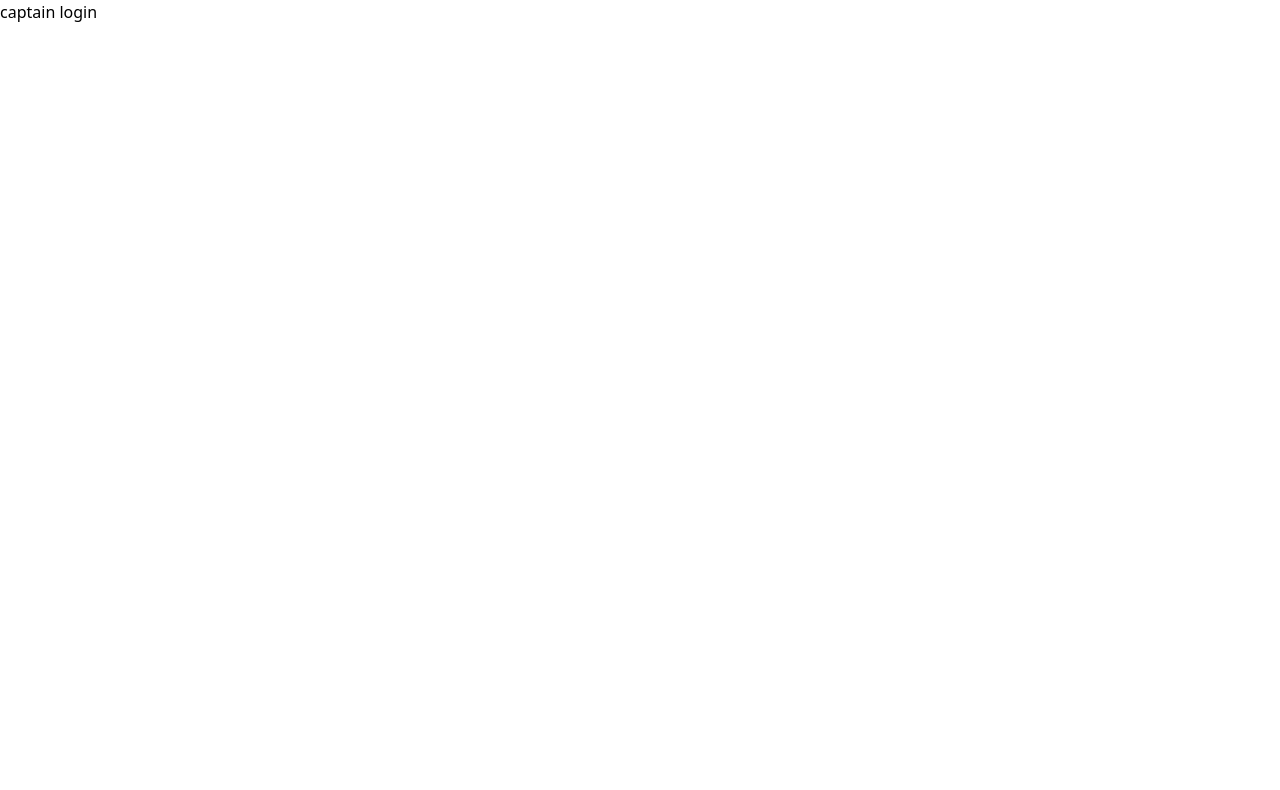
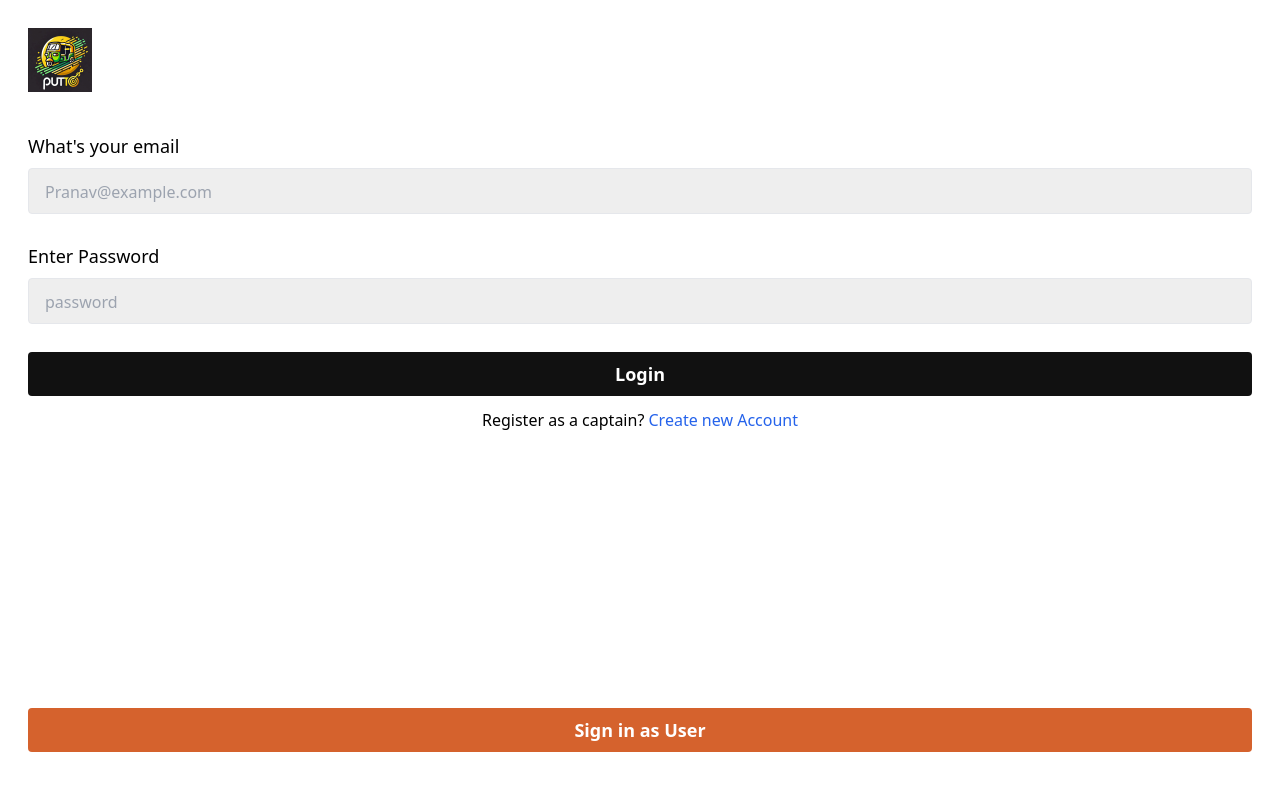
Before and after one commit to Pran2535/Pu_toto, a React (Vite) app in the folder frontend/: page /captain-login in a window 1280 px wide. Shown: the top 790 px of the page. Built offline with nearby package versions, Linux system fonts and the light colour scheme.

Commit message:
ab user signup and captain signup banake push karte hai

```diff
--- a/frontend/src/pages/CaptainLogin.jsx
+++ b/frontend/src/pages/CaptainLogin.jsx
@@ -1,9 +1,54 @@
-import React from 'react'
+import React, { useState } from 'react'
+import Logo from '../assets/logo.jpg'
+import { Link } from 'react-router-dom'
+const CaptainLogin = () => {
+  const [email,setEmail] = useState("");
+  const[password,setPassword] = useState("")
+  const[userData,setUserData]= useState({})
+  const submitHandler=(e)=>{
+e.preventDefault();
+setUserData({
+  email:email,
+  password:password
+})
+console.log(userData);
 
-const CaptainLogin = () => {
+setEmail('');
+setPassword('');
+  }
   return (
-    <div>
-      captain login
+    <div className='p-7 h-screen flex flex-col justify-between '>
+      <div className="">
+        <img src={Logo} className='w-16 mb-10'/>
+      <form onSubmit={(e)=>{
+        submitHandler(e)
+      }}>
+      <h3 className='text-lg font-medium mb-2'>What's your email</h3>
+      <input
+      required
+      value={email}
+      onChange={(e)=>setEmail(e.target.value)}
+      className='bg-[#eeeeee]  mb-7 rounded px-4 py-2 border w-full text-lg placeholder:text-base'
+      type="email"
+       placeholder="Pranav@example.com"/>
+      <h3 className='text-lg font-medium mb-2'>Enter Password</h3>
+      <input
+      value={password}
+      onChange={(e)=>setPassword(e.target.value)}
+      className='bg-[#eeeeee]  mb-7 rounded px-4 py-2 border w-full text-lg placeholder:text-base'
+      required type="password" placeholder="password"/>
+      <button
+      className='bg-[#111] text-white font-semibold mb-3 rounded px-4 py-2  w-full text-lg placeholder:text-base'
+      >Login</button>
+
+      </form>
+      <p className='text-center'> Register as a captain? <Link  to={'/captain-signup'} className='text-blue-600'>Create new Account</Link></p>
+      </div>
+      <div className="">
+        <Link
+        to={'/login'}
+        className='bg-[#d5622d] flex items-center justify-center text-white font-semibold mb-5 rounded px-4 py-2  w-full text-lg placeholder:text-base'>Sign in as User</Link>
+      </div>
     </div>
   )
 }
--- a/frontend/src/pages/UserLogin.jsx
+++ b/frontend/src/pages/UserLogin.jsx
@@ -1,20 +1,40 @@
-import React from 'react'
+import React, { useState } from 'react'
 import Logo from '../assets/logo.jpg'
 import { Link } from 'react-router-dom'
 const UserLogin = () => {
+  const [email,setEmail] = useState("");
+  const[password,setPassword] = useState("")
+  const[userData,setUserData]= useState({})
+  const submitHandler=(e)=>{
+e.preventDefault();
+setUserData({
+  email:email,
+  password:password
+})
+console.log(userData);
+
+setEmail('');
+setPassword('');
+  }
   return (
     <div className='p-7 h-screen flex flex-col justify-between '>
       <div className="">
         <img src={Logo} className='w-16 mb-10'/>
-      <form>
+      <form onSubmit={(e)=>{
+        submitHandler(e)
+      }}>
       <h3 className='text-lg font-medium mb-2'>What's your email</h3>
       <input
       required
+      value={email}
+      onChange={(e)=>setEmail(e.target.value)}
       className='bg-[#eeeeee]  mb-7 rounded px-4 py-2 border w-full text-lg placeholder:text-base'
       type="email"
        placeholder="Pranav@example.com"/>
       <h3 className='text-lg font-medium mb-2'>Enter Password</h3>
       <input
+      value={password}
+      onChange={(e)=>setPassword(e.target.value)}
       className='bg-[#eeeeee]  mb-7 rounded px-4 py-2 border w-full text-lg placeholder:text-base'
       required type="password" placeholder="password"/>
       <button
@@ -25,7 +45,9 @@
       <p className='text-center'> New here? <Link  to={'/signup'} className='text-blue-600'>Create new Account</Link></p>
       </div>
       <div className="">
-        <button className='bg-[#10b461] text-white font-semibold mb-7 rounded px-4 py-2  w-full text-lg placeholder:text-base'>Sign in as Captain</button>
+        <Link
+        to={'/captain-login'}
+        className='bg-[#10b461] flex items-center justify-center text-white font-semibold mb-5 rounded px-4 py-2  w-full text-lg placeholder:text-base'>Sign in as Captain</Link>
       </div>
     </div>
   )
--- a/frontend/src/pages/UserSignup.jsx
+++ b/frontend/src/pages/UserSignup.jsx
@@ -1,9 +1,54 @@
-import React from 'react'
+import React, { useState } from 'react'
+import Logo from '../assets/logo.jpg'
+import { Link } from 'react-router-dom'
+const UserSignup = () => {
+  const [email,setEmail] = useState("");
+  const[password,setPassword] = useState("")
+  const[userData,setUserData]= useState({})
+  const submitHandler=(e)=>{
+e.preventDefault();
+setUserData({
+  email:email,
+  password:password
+})
+console.log(userData);
 
-const UserSignup = () => {
+setEmail('');
+setPassword('');
+  }
   return (
-    <div>
-      userSignup
+    <div className='p-7 h-screen flex flex-col justify-between '>
+      <div className="">
+        <img src={Logo} className='w-16 mb-10'/>
+      <form onSubmit={(e)=>{
+        submitHandler(e)
+      }}>
+      <h3 className='text-lg font-medium mb-2'>What's your email</h3>
+      <input
+      required
+      value={email}
+      onChange={(e)=>setEmail(e.target.value)}
+      className='bg-[#eeeeee]  mb-7 rounded px-4 py-2 border w-full text-lg placeholder:text-base'
+      type="email"
+       placeholder="Pranav@example.com"/>
+      <h3 className='text-lg font-medium mb-2'>Enter Password</h3>
+      <input
+      value={password}
+      onChange={(e)=>setPassword(e.target.value)}
+      className='bg-[#eeeeee]  mb-7 rounded px-4 py-2 border w-full text-lg placeholder:text-base'
+      required type="password" placeholder="password"/>
+      <button
+      className='bg-[#111] text-white font-semibold mb-3 rounded px-4 py-2  w-full text-lg placeholder:text-base'
+      >Register</button>
+
+      </form>
+      <p className='text-center'> Already an account? <Link  to={'/login'} className='text-blue-600'>Login here </Link></p>
+      </div>
+      <div className="">
+        <Link
+        to={'/captain-signup'}
+        className='bg-[#10b461] flex items-center justify-center text-white font-semibold mb-5 rounded px-4 py-2  w-full text-lg placeholder:text-base'>Signup as Captain</Link>
+      </div>
     </div>
   )
 }
```
